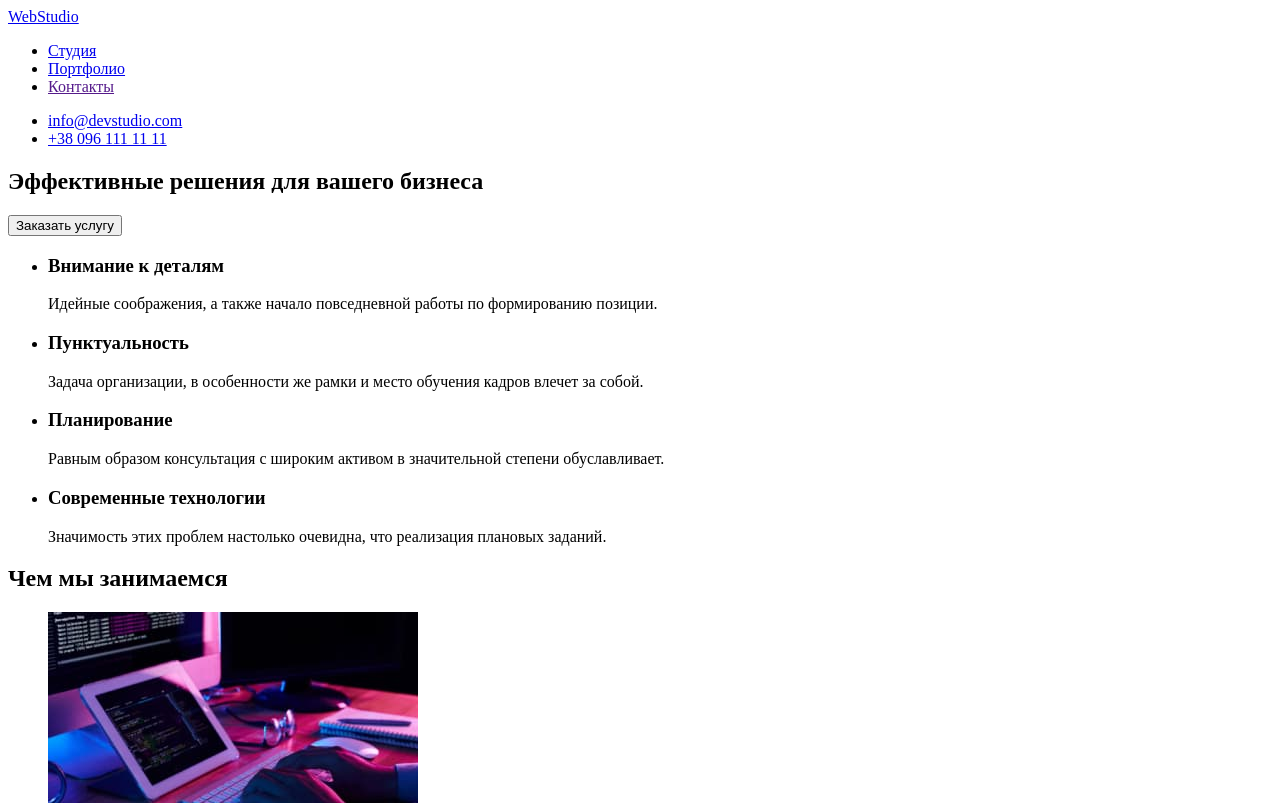
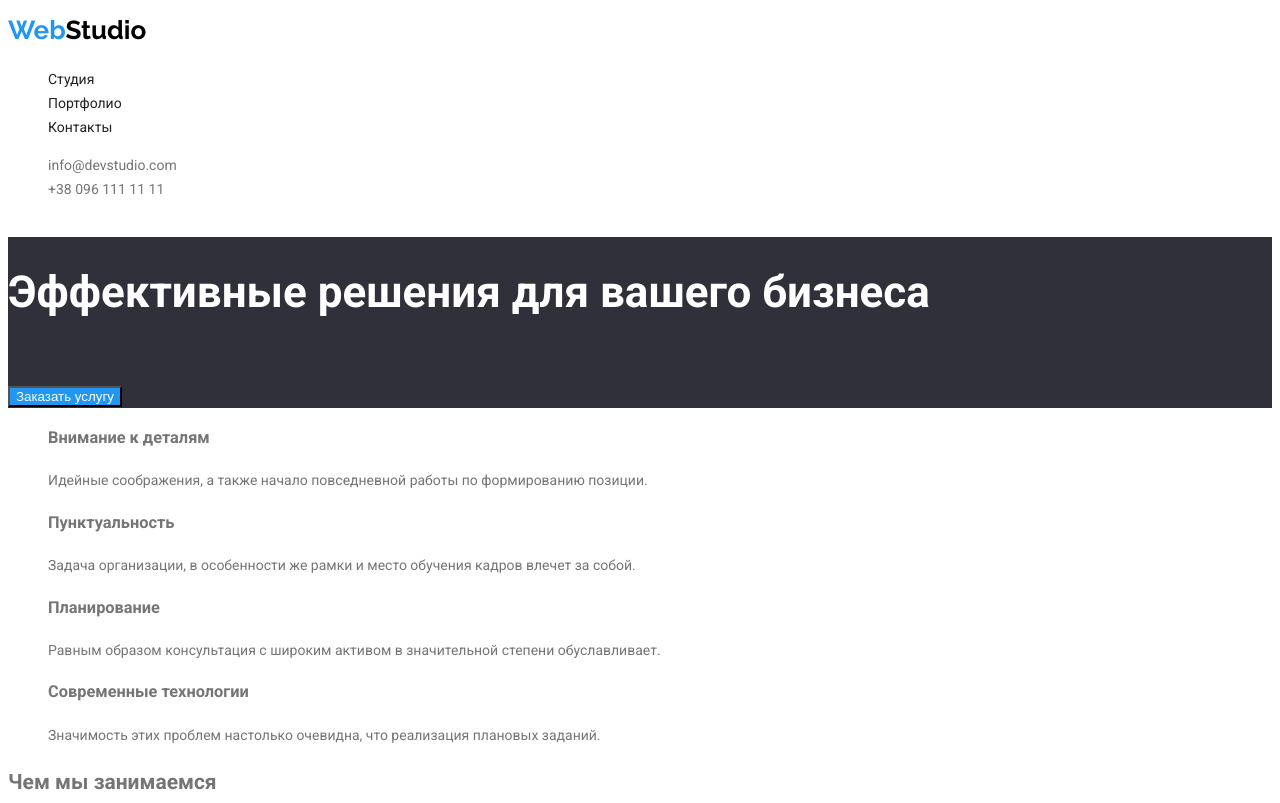
Before and after one commit to ANPA21/goit-markup-hw-02, a plain HTML site: page index.html in a window 1280 px wide. Shown: the top 803 px of the page. Drawn offline with Linux system fonts and the light colour scheme.

Commit message:
text formatting
+added base styles.css
+started adding classes in html

```diff
--- /dev/null
+++ b/css/reset.css
@@ -0,0 +1,124 @@
+html,
+body,
+div,
+span,
+applet,
+object,
+iframe,
+h1,
+h2,
+h3,
+h4,
+h5,
+h6,
+p,
+blockquote,
+pre,
+a,
+abbr,
+acronym,
+address,
+big,
+cite,
+code,
+del,
+dfn,
+em,
+img,
+ins,
+kbd,
+q,
+s,
+samp,
+small,
+strike,
+strong,
+sub,
+sup,
+tt,
+var,
+b,
+u,
+i,
+center,
+dl,
+dt,
+dd,
+ol,
+ul,
+li,
+fieldset,
+form,
+label,
+legend,
+table,
+caption,
+tbody,
+tfoot,
+thead,
+tr,
+th,
+td,
+article,
+aside,
+canvas,
+details,
+embed,
+figure,
+figcaption,
+footer,
+header,
+hgroup,
+menu,
+nav,
+output,
+ruby,
+section,
+summary,
+time,
+mark,
+audio,
+video {
+  margin: 0;
+  padding: 0;
+  border: 0;
+  font-size: 100%;
+  font: inherit;
+  vertical-align: baseline;
+}
+/* HTML5 display-role reset for older browsers */
+article,
+aside,
+details,
+figcaption,
+figure,
+footer,
+header,
+hgroup,
+menu,
+nav,
+section {
+  display: block;
+}
+body {
+  line-height: 1;
+}
+ol,
+ul {
+  list-style: none;
+}
+blockquote,
+q {
+  quotes: none;
+}
+blockquote:before,
+blockquote:after,
+q:before,
+q:after {
+  content: "";
+  content: none;
+}
+table {
+  border-collapse: collapse;
+  border-spacing: 0;
+}
--- a/css/styles.css
+++ b/css/styles.css
@@ -0,0 +1,86 @@
+@import url("https://fonts.googleapis.com/css2?family=Raleway:wght@700&display=swap");
+@import url("https://fonts.googleapis.com/css2?family=Roboto:wght@400;500;700;900&display=swap");
+
+/* Color variables */
+:root {
+  --color-main: #212121;
+  --color-alt: #757575;
+  --color-accent: #2196f3;
+  --color-bg-alt: #2f303a;
+}
+
+/* global */
+
+body {
+  font-family: "Roboto", sans-serif;
+  color: var(--color-alt);
+  font-size: 14px;
+  line-height: calc(24 / 14);
+}
+a {
+  text-decoration: none;
+}
+ul {
+  list-style: none;
+}
+address {
+  font-style: normal;
+}
+
+/* header */
+
+.logo {
+  font-family: "Raleway", sans-serif;
+  font-size: 26px;
+  color: #000000;
+}
+.logo span {
+  color: var(--color-accent);
+}
+.nav-link {
+  color: var(--color-main);
+}
+.nav-link:hover,
+.nav-link:focus {
+  color: var(--color-accent);
+}
+
+.cont-link {
+  color: var(--color-alt);
+}
+.cont-link:hover,
+.cont-link:focus {
+  color: var(--color-accent);
+}
+/* main */
+.hero {
+  background-color: var(--color-bg-alt);
+}
+.hero-text {
+  color: #ffffff;
+  font-size: 44px;
+  line-height: calc(60 / 24);
+}
+.hero .button {
+  color: #ffffff;
+  background-color: var(--color-accent);
+  cursor: pointer;
+}
+
+/* footer */
+.footer {
+  background-color: var(--color-bg-alt);
+}
+footer .logo {
+  color: white;
+}
+.map-link {
+  color: #ffffff;
+}
+.map-link:hover,
+.map-link:focus {
+  color: var(--color-accent);
+}
+footer .cont-link {
+  color: rgba(255, 255, 255, 0.6);
+}
--- a/index.html
+++ b/index.html
@@ -5,32 +5,33 @@
     <meta http-equiv="X-UA-Compatible" content="IE=edge" />
     <meta name="viewport" content="width=device-width, initial-scale=1.0" />
     <title>Студия</title>
+    <!-- <link rel="stylesheet" href="./css/reset.css" /> -->
     <link rel="stylesheet" href="./css/styles.css" />
   </head>
   <body>
     <header>
       <!-- navigation bar -->
       <nav>
-        <a href="./index.html">WebStudio</a>
+        <a href="./index.html" class="logo"><span>Web</span>Studio</a>
         <ul>
-          <li><a href="./index.html">Студия</a></li>
-          <li><a href="./portfollio.html">Портфолио</a></li>
-          <li><a href="">Контакты</a></li>
+          <li><a class="nav-link" href="./index.html">Студия</a></li>
+          <li><a class="nav-link" href="./portfollio.html">Портфолио</a></li>
+          <li><a class="nav-link" href="">Контакты</a></li>
         </ul>
       </nav>
 
       <!-- contacts -->
       <ul>
-        <li><a href="mailto:info@devstudio.com">info@devstudio.com</a></li>
-        <li><a href="tel:+380961111111">+38 096 111 11 11</a></li>
+        <li><a class="cont-link" href="mailto:info@devstudio.com">info@devstudio.com</a></li>
+        <li><a class="cont-link" href="tel:+380961111111">+38 096 111 11 11</a></li>
       </ul>
     </header>
 
     <main>
       <!-- Hero -->
-      <section>
-        <h1>Эффективные решения для вашего бизнеса</h1>
-        <button type="button">Заказать услугу</button>
+      <section class="hero">
+        <h1 class="hero-text">Эффективные решения для вашего бизнеса</h1>
+        <button type="button" class="button">Заказать услугу</button>
       </section>
 
       <!-- Features -->
@@ -106,21 +107,24 @@
 
     <!-- Footer -->
     <footer>
-      <a href="./index.html">WebStudio</a>
+      <div class="footer">
+        <a href="./index.html" class="logo"><span>Web</span>Studio</a>
         <address>
           <ul>
             <li>
               <a
+                class="map-link"
                 href="https://goo.gl/maps/CPtrU1FHBa2aNyZL9"
                 target="_blank"
                 rel="noopener noreferrer nofollow"
                 >г. Киев, пр-т Леси Украинки, 26</a
               >
             </li>
-          <li><a href="mailto:info@example.com">info@example.com</a></li>
-          <li><a href="tel:+380991111111">+38 099 111 11 11</a></li>
+            <li><a href="mailto:info@example.com" class="cont-link">info@example.com</a></li>
+            <li><a href="tel:+380991111111" class="cont-link">+38 099 111 11 11</a></li>
           </ul>
         </address>
+      </div>
     </footer>
   </body>
 </html>
```
Also changed, not shown: portfollio.html (+18 -14 lines). Lines whose indentation alone changed are shown as unchanged.
